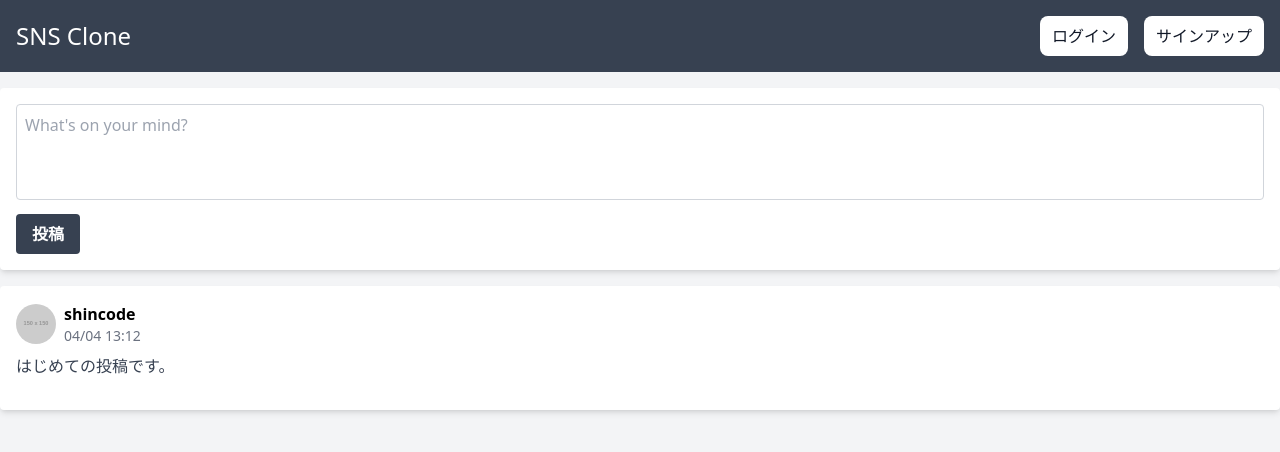
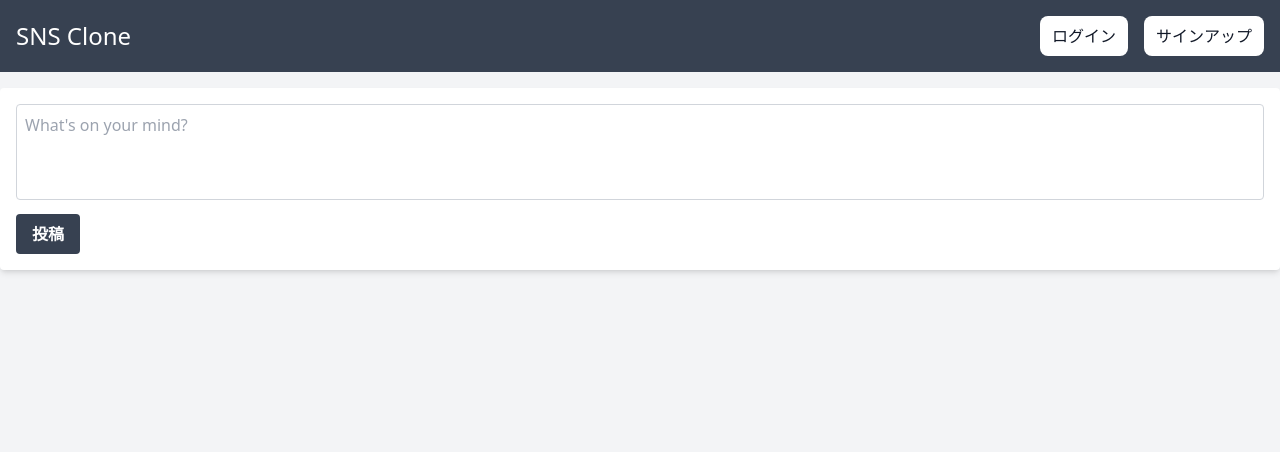
Before and after one commit to minntoko/nextjs-sns, a Next.js app in the folder client/: page / in a window 1280 px wide. Shown: the top 452 px of the page. Built offline with nearby package versions, Linux system fonts and the light colour scheme.

Commit message:
add: 投稿を配列に格納する処理を追加

```diff
--- a/client/src/components/Timeline.tsx
+++ b/client/src/components/Timeline.tsx
@@ -1,19 +1,21 @@
 import apiClient from "@/lib/apiClient";
 import Post from "./Post";
 import { ChangeEvent, useState } from "react";
+import { PostType } from "@/types";
 
 const Timeline = () => {
 
   const [postText, setPostText] = useState<string>("");
+  const [latestPosts, setLatestPosts] = useState<PostType[]>([]);
 
   const handleSubmit = async (e: React.FormEvent<HTMLFormElement>) => {
     e.preventDefault();
 
     try {
-      await apiClient.post("/posts/post", {
+      const newPost = await apiClient.post("/posts/post", {
         content: postText,
       });
-
+      setLatestPosts((prevPosts) => [newPost.data, ...prevPosts])
       setPostText("");
     } catch (error) {
       alert("ログインしていないまたは、投稿内容が空です。");
@@ -38,7 +40,9 @@
             </button>
           </form>
         </div>
-        <Post />
+        {latestPosts.map((post: PostType) => (
+          <Post key={post.id} />
+        ))}
       </main>
     </div>
   );
--- /dev/null
+++ b/client/src/types.ts
@@ -0,0 +1,15 @@
+export interface UserType {
+  id: number;
+  userName: String;
+  email: String;
+  password: String;
+  posts: PostType[];
+}
+
+export interface PostType {
+  id: number;
+  content: string;
+  createdAt: string;
+  authorId: number;
+  author: UserType;
+}
```
